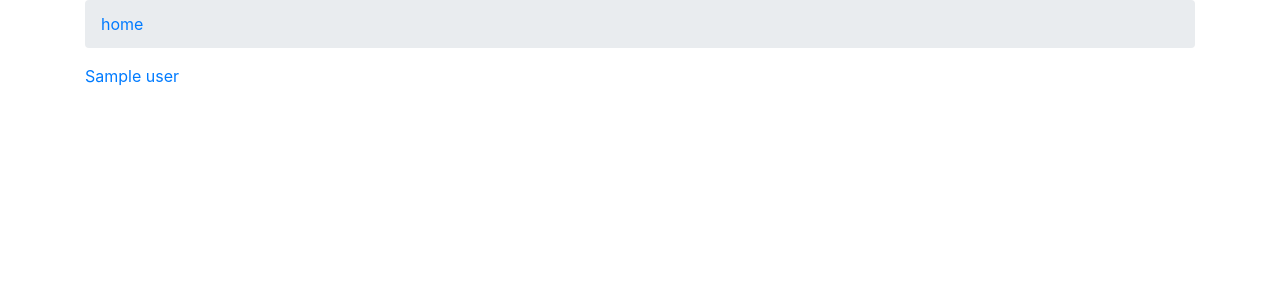
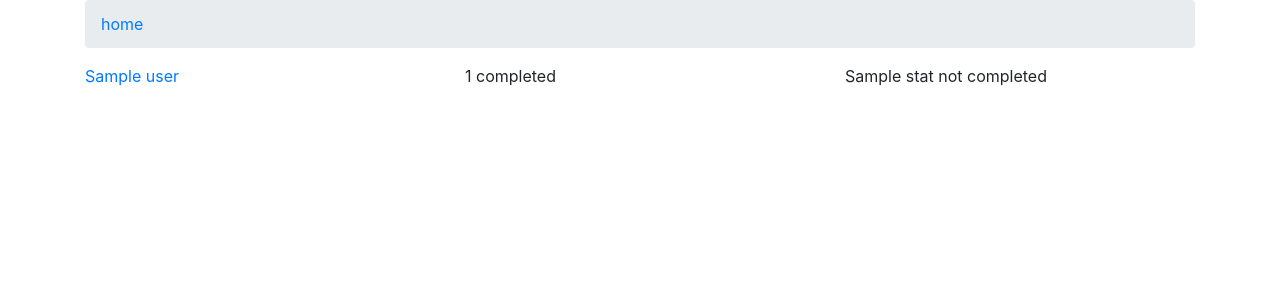
Before and after one commit to TurkuNLP/rew-para-anno, a Flask app: template paraanno/templates/index.html in a window 1280 px wide. Shown: the top 300 px of the page. Run offline with Flask 2, Linux system fonts and the light colour scheme; the template is opened without the code that fills it: most values are stand-ins (such as "Sample title", 1, 10 or a date in 2020); some libraries are stand-ins or nearby versions.

Commit message:
add no. of completed batches

```diff
--- a/paraanno/app.py
+++ b/paraanno/app.py
@@ -84,7 +84,20 @@ init()
 @app.route('/')
 def hello_world():
     global all_batches
-    return render_template("index.html",app_root=APP_ROOT,users=sorted(all_batches.keys()))
+
+    batch_stats = {} # user -> (completed, non-completed)
+    for user, batches in all_batches.items():
+        no_completed, no_left = 0, 0
+        for batch in batches.values():
+            if batch.get_anno_stats[0]==batch.get_batch_len:
+                no_completed += 1
+            else:
+                no_left += 1
+        batch_stats[user] = (no_completed, no_left)
+    return render_template("index.html",
+                           app_root=APP_ROOT,
+                           users=sorted(all_batches.keys()),
+                           stats=batch_stats)
 
 @app.route("/ann/<user>")
 def batchlist(user):
--- a/paraanno/templates/index.html
+++ b/paraanno/templates/index.html
@@ -19,8 +19,14 @@
 
       {% for user in users %}
       <div class="row">
-	<div class="col-12">
+	<div class="col-4">
 	  <a href="{{app_root}}/ann/{{user}}">{{user}}</a>
+	</div>
+	<div class="col-4">
+	  {{stats[user][0]}} completed
+	</div>
+	<div class="col-4">
+	  {{stats[user][1]}} not completed
 	</div>
       </div>
 	{% endfor %}
```
